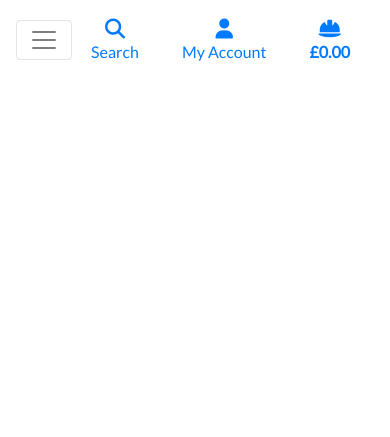
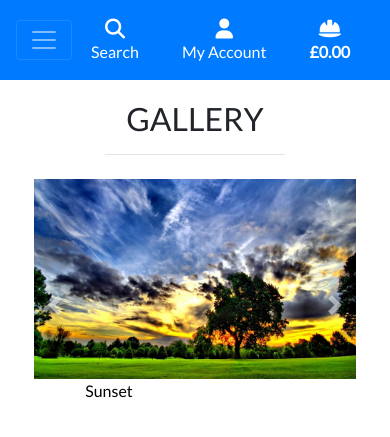
Before and after one commit to manub7/Graphic_design_freelance, a Django app: page / in a window 390 px wide. Shown: the top 437 px of the page. Run offline with Django 3.2, Linux system fonts and the light colour scheme; data comes from the database, SQL or seed files in the repository; some libraries are stand-ins or nearby versions.

Commit message:
Added products page  and set up the carousel on the home page

```diff
--- /dev/null
+++ b/home/templates/home/includes/carousel.html
@@ -0,0 +1,39 @@
+<div class="carousel slide  w-100 " id="products-carousel" data-ride="carousel" >
+    {% load static %}
+    <div class="carousel-inner w-100 " role="listbox">
+            {% for product in products  %}
+                <div class="carousel-item {% if forloop.first %} active {% endif %}">
+
+
+                        <div class="text-center m-1 " >
+                            {% if product.image %}
+                            <div class="card-img-top">
+                               <a href="">
+                                <img class="img-fluid" style="height: 200px; width:100%;" src="media/{{product.image}}" alt="{{ product.name }}">
+                                </a>
+                            </div>
+                            <div class="card-title">
+                                <a href="#"><p class="text-black text-sm-left font-small flex-center">{{ product.name}}</p></a>
+                            </div>
+                            {% else %}
+                            <a href="">
+                                <img class=" img-fluid.width:100%" style="height:200px" src="media/noimage.png" alt="{{ product.name }}">
+                            </a>
+                            {% endif %}
+
+                        </div>
+
+
+                </div>
+            {% endfor %}
+        </div>
+        <a class="carousel-control-prev" href="#products-carousel" role="button" data-slide="prev">
+            <span class="carousel-control-prev-icon" aria-hidden="true"></span>
+            <span class="sr-only">Previous</span>
+        </a>
+        <a class="carousel-control-next" href="#products-carousel" role="button" data-slide="next">
+            <span class="carousel-control-next-icon" aria-hidden="true"></span>
+            <span class="sr-only">Next</span>
+        </a>
+    </div>
+</div>
--- a/home/templates/home/index.html
+++ b/home/templates/home/index.html
@@ -1,6 +1,62 @@
 {% extends "base.html" %}
 {% load static %}
 
+
+
+{% block page_header %}
+    <div class="container header-container">
+        <div class="row">
+            <div class="col"></div>
+        </div>
+    </div>
+{% endblock %}
+
 {% block content %}
 
+    <div class="container-fluid">
+        <div class="row">
+            <div class="col text-center mt-3">
+                <h2 class="logo-font">Gallery</h2>
+                <hr class="w-50 mb-1">
+            </div>
+        </div>
+        <div class="container-fluid text-center my-3">
+            <div class="row mx-auto my-auto">
+            {% include 'home/includes/carousel.html' %}
+            </div>
+        </div>
+    </div>
+
 {% endblock %}
+
+
+
+{% block postloadjs %}
+
+
+<script>
+
+$('#products-carousel').carousel({
+    interval :3000
+    })
+
+    $('.carousel .carousel-item').each(function(){
+    var minPerSlide = 4;
+    var next = $(this).next();
+    if (!next.length) {
+    next = $(this).siblings(':first');
+    }
+    next.children(':first-child').clone().appendTo($(this));
+
+    for (var i=0;i<minPerSlide;i++) {
+        next=next.next();
+        if (!next.length) {
+        	next = $(this).siblings(':first');
+      	}
+
+        next.children(':first-child').clone().appendTo($(this));
+      }
+});
+</script>
+
+{% endblock %}
--- a/home/views.py
+++ b/home/views.py
@@ -1,6 +1,12 @@
 from django.shortcuts import render
-
+from products.models import Product
 # Create your views here.
 def index(request):
-    """ A view to return the index page  """
-    return render(request, 'home/index.html')
+    """ A view to return the index page and first 8 products  """
+    products = Product.objects.all()
+
+    context = {
+        'products': products,
+    }
+
+    return render(request, 'home/index.html', context)
--- a/static/css/base.css
+++ b/static/css/base.css
@@ -11,6 +11,9 @@ body {
 .text-white {
     color:#fff !important;
 }
+.text-black {
+    color:black !important;
+}
 
 .bg-blue {
     color: rgb(0, 153, 255);
@@ -23,6 +26,68 @@ body {
     text-transform: uppercase;
 }
 
+.container-carousel {
+     max-width: 95%;
+}
+/* Carousel styling */
+
+@media (max-width: 768px) {
+    .carousel-inner .carousel-item > div {
+        display: none;
+    }
+    .carousel-inner .carousel-item > div:first-child {
+        display: block;
+    }
+}
+
+.carousel-inner .carousel-item.active,
+.carousel-inner .carousel-item-next,
+.carousel-inner .carousel-item-prev {
+    display: inline-flex;
+}
+
+/* medium - display 4  */
+@media (min-width: 768px) {
+
+    .carousel-inner .carousel-item-right.active,
+    .carousel-inner .carousel-item-next {
+      transform: translateX(50%);
+    }
+
+    .carousel-inner .carousel-item-left.active,
+    .carousel-inner .carousel-item-prev {
+      transform: translateX(-50%);
+    }
+}
+
+/* large - display 6 */
+@media (min-width: 992px) {
+
+    .carousel-inner .carousel-item-right.active,
+    .carousel-inner .carousel-item-next {
+      transform: translateX(50%);
+    }
+
+    .carousel-inner .carousel-item-left.active,
+    .carousel-inner .carousel-item-prev {
+      transform: translateX(-50%);
+    }
+}
+
+.carousel-inner .carousel-item-right,
+.carousel-inner .carousel-item-left{
+  transform: translateX(0);
+}
+.card-img {
+	height:200px;width: 150px; overflow: hidden;
+	background-repeat:no-repeat;
+	background-size: cover;
+	object-fit: fill;
+}
+
+.card-title {
+	height: 40px; width:150px;overflow: hidden;
+}
 /*Slightly larger container on XL screens*/
 
 @media (min-width:992px) {
@@ -45,6 +110,6 @@ body {
     }
 
     .header-container {
-        padding-top: 164px;
+        padding-top: 84px;
     }
 }
--- a/templates/base.html
+++ b/templates/base.html
@@ -102,10 +102,10 @@
               </div>
 
           </div>
-          <div class="row bg-white">
-            <nav class="navbar navbar-expand-lg navbar-light w-100">
-              <button class="navbar-toggler" type="button" data-toggle="collapse" data-target="#main-nav" aria-controls="main-nav" aria-expanded="false" aria-label="Toggle navigation">
-                  <span class="navbar-toggler-icon"></span>
+          <div class="row bg-primary">
+            <nav class="navbar navbar-expand-lg navbar-dark w-100">
+              <button class="navbar-toggler text-white" type="button" data-toggle="collapse" data-target="#main-nav" aria-controls="main-nav" aria-expanded="false" aria-label="Toggle navigation">
+                  <span class="navbar-toggler-icon text-white"></span>
               </button>
               {% include 'includes/mobile-top-header.html' %}
               {% include 'includes/main-nav.html' %}
--- a/templates/includes/mobile-top-header.html
+++ b/templates/includes/mobile-top-header.html
@@ -1,7 +1,7 @@
 <li class="list-inline-item">
-    <a class="text-black nav-link d-block d-lg-none" href="#" id="mobile-search" data-toggle="dropdown" aria-haspopup="true" aria-expanded="false">
-        <div class="text-center">
-            <div><i class="fas fa-search fa-lg"></i></div>
+    <a class="text-white nav-link d-block d-lg-none" href="#" id="mobile-search" data-toggle="dropdown" aria-haspopup="true" aria-expanded="false">
+        <div class="text-center text-white">
+            <div><i class="fas fa-search fa-lg text-white"></i></div>
             <p class="my-0">Search</p>
         </div>
     </a>
@@ -10,9 +10,9 @@
             <div class="input-group w-100">
                 <input class="form-control border border-black rounded-0" type="text" name="q" placeholder="Search our site">
                 <div class="input-group-append">
-                    <button class="form-control form-control btn btn-black border border-black rounded-0" type="submit">
+                    <button class="form-control form-control btn btn-black border border-black rounded-0 text-white" type="submit">
                         <span class="icon">
-                            <i class="fas fa-search"></i>
+                            <i class="fas fa-search text-white"></i>
                         </span>
                     </button>
                 </div>
@@ -22,12 +22,12 @@
 </li>
 <li class="list-inline-item dropdown">
     <a class="text-black nav-link d-block d-lg-none" href="#" id="user-options" data-toggle="dropdown" aria-haspopup="true" aria-expanded="false">
-        <div class="text-center">
-            <div><i class="fas fa-user fa-lg"></i></div>
-            <p class="my-0">My Account</p>
+        <div class="text-center text-white">
+            <div><i class="fas fa-user fa-lg text-white"></i></div>
+            <p class="my-0 ">My Account</p>
         </div>
     </a>
-    <div class="dropdown-menu border-0" aria-labelledby="user-options">
+    <div class="dropdown-menu border-0 text-white" aria-labelledby="user-options">
         {% if request.user.is_authenticated %}
             {% if request.user.is_superuser %}
                 <a href="" class="dropdown-item">Product Management</a>
@@ -42,7 +42,7 @@
 </li>
 <li class="list-inline-item">
     <a class="text-primary font-weight-bold text-black nav-link d-block d-lg-none" href="">
-        <div class="text-center">
+        <div class="text-center text-white">
             <div><i class="fas fa-hard-hat fa-lg"></i></div>
             <p class="my-0">
                 {% if grand_total %}
```
Also changed, not shown: home/templates/home/includes/js/carousel.js (added, +14 -0 lines), products/templates/products/products.html (+51 -1 lines), media/noimage.png (added).
